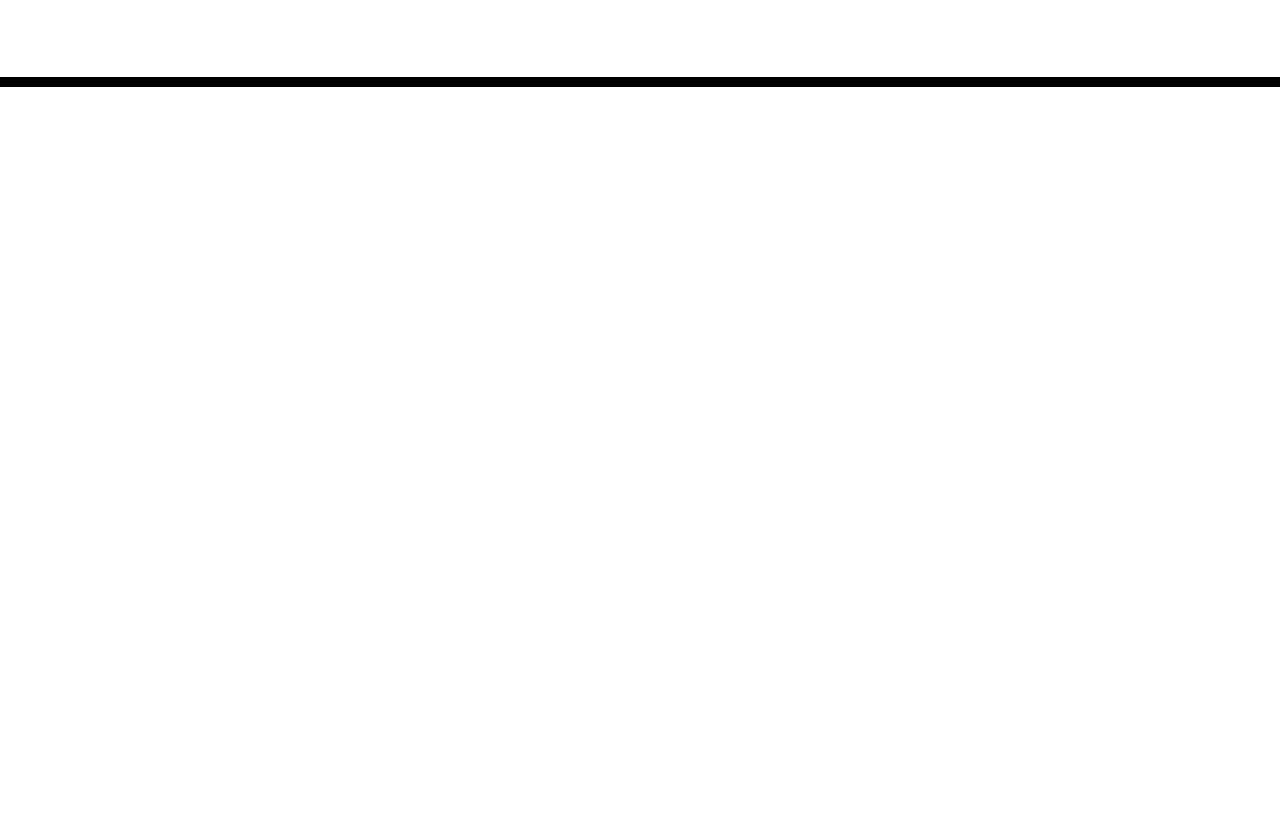
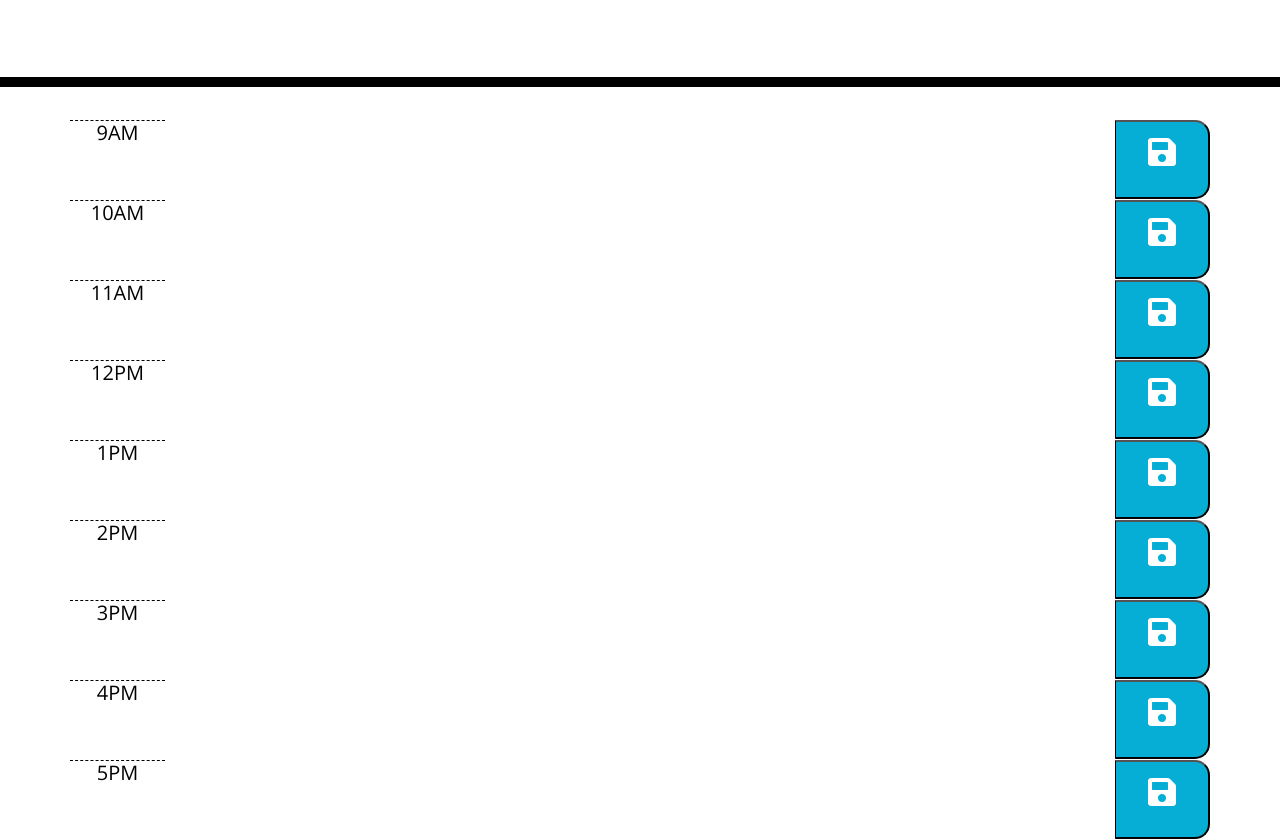
Before and after one commit to xdaedx/work-day, a plain HTML site: page super-disco-master/Develop/index.html in a window 1280 px wide. Shown: the part 181-1020 px from the top of the page. Before the commit the page ends 800 px from the top, so only its background shows below. Drawn offline with nearby package versions, Linux system fonts and the light colour scheme.

Commit message:
Added Time block

```diff
--- a/super-disco-master/Develop/index.html
+++ b/super-disco-master/Develop/index.html
@@ -4,20 +4,28 @@
     <meta charset="UTF-8" />
     <meta name="viewport" content="width=device-width, initial-scale=1.0" />
     <meta http-equiv="X-UA-Compatible" content="ie=edge" />
+
+    <!-- Bootstrap -->
     <link
       rel="stylesheet"
       href="https://stackpath.bootstrapcdn.com/bootstrap/4.3.1/css/bootstrap.min.css"
     />
+
+    <!-- Fontawesome -->
     <link
       rel="stylesheet"
       href="https://use.fontawesome.com/releases/v5.8.1/css/all.css"
       integrity="sha384-50oBUHEmvpQ+1lW4y57PTFmhCaXp0ML5d60M1M7uH2+nqUivzIebhndOJK28anvf"
       crossorigin="anonymous"
     />
+
+    <!-- Google Font-->
     <link
       href="https://fonts.googleapis.com/css?family=Open+Sans&display=swap"
       rel="stylesheet"
     />
+
+    <!-- CSS link-->
     <link rel="stylesheet" href="style.css" />
     <title>Work Day Scheduler</title>
   </head>
@@ -29,10 +37,111 @@
       <p id="currentDay" class="lead"></p>
     </header>
     <div class="container">
+
       <!-- Timeblocks go here -->
+      <div class="row schedule-row time-block ">
+
+        <h5 class="col-1 hour">9AM</h5>
+
+        <p class="col-10 description"></p>
+
+        <button class="col-1 saveBtn"><i class="fas fa-save text-white fa-2x"></i>
+        </button>
+
+      </div>
+      <div class="row schedule-row time-block ">
+
+        <h5 class="col-1 hour">10AM</h5>
+
+        <p class="col-10 description"></p>
+
+        <button class="col-1 saveBtn"><i class="fas fa-save text-white fa-2x"></i>
+        </button>
+
+      </div>
+
+      <div class="row schedule-row time-block ">
+
+        <h5 class="col-1 hour">11AM</h5>
+
+        <p class="col-10 description"></p>
+
+        <button class="col-1 saveBtn"><i class="fas fa-save text-white fa-2x"></i>
+        </button>
+
+      </div>
+
+      <div class="row schedule-row time-block ">
+
+        <h5 class="col-1 hour">12PM</h5>
+
+        <p class="col-10 description"></p>
+
+        <button class="col-1 saveBtn"><i class="fas fa-save text-white fa-2x"></i>
+        </button>
+
+      </div>
+
+      <div class="row schedule-row time-block ">
+
+        <h5 class="col-1 hour">1PM</h5>
+
+        <p class="col-10 description"></p>
+
+        <button class="col-1 saveBtn"><i class="fas fa-save text-white fa-2x"></i>
+        </button>
+
+      </div>
+
+      <div class="row schedule-row time-block ">
+
+        <h5 class="col-1 hour">2PM</h5>
+
+        <p class="col-10 description"></p>
+
+        <button class="col-1 saveBtn"><i class="fas fa-save text-white fa-2x"></i>
+        </button>
+
+      </div>
+
+      <div class="row schedule-row time-block ">
+
+        <h5 class="col-1 hour">3PM</h5>
+
+        <p class="col-10 description"></p>
+
+        <button class="col-1 saveBtn"><i class="fas fa-save text-white fa-2x"></i>
+        </button>
+
+      </div>
+
+      <div class="row schedule-row time-block ">
+
+        <h5 class="col-1 hour">4PM</h5>
+
+        <p class="col-10 description"></p>
+
+        <button class="col-1 saveBtn"><i class="fas fa-save text-white fa-2x"></i>
+        </button>
+
+      </div>
+
+      <div class="row schedule-row time-block ">
+
+        <h5 class="col-1 hour">5PM</h5>
+
+        <p class="col-10 description"></p>
+
+        <button class="col-1 saveBtn"><i class="fas fa-save text-white fa-2x"></i>
+        </button>
+      </div>
+
     </div>
 
+    <!-- Jquery -->
     <script src="https://code.jquery.com/jquery-3.4.1.min.js"></script>
+
+    <!-- MomentJS -->
     <script src="https://cdnjs.cloudflare.com/ajax/libs/moment.js/2.24.0/moment.min.js"></script>
   </body>
 </html>
```
